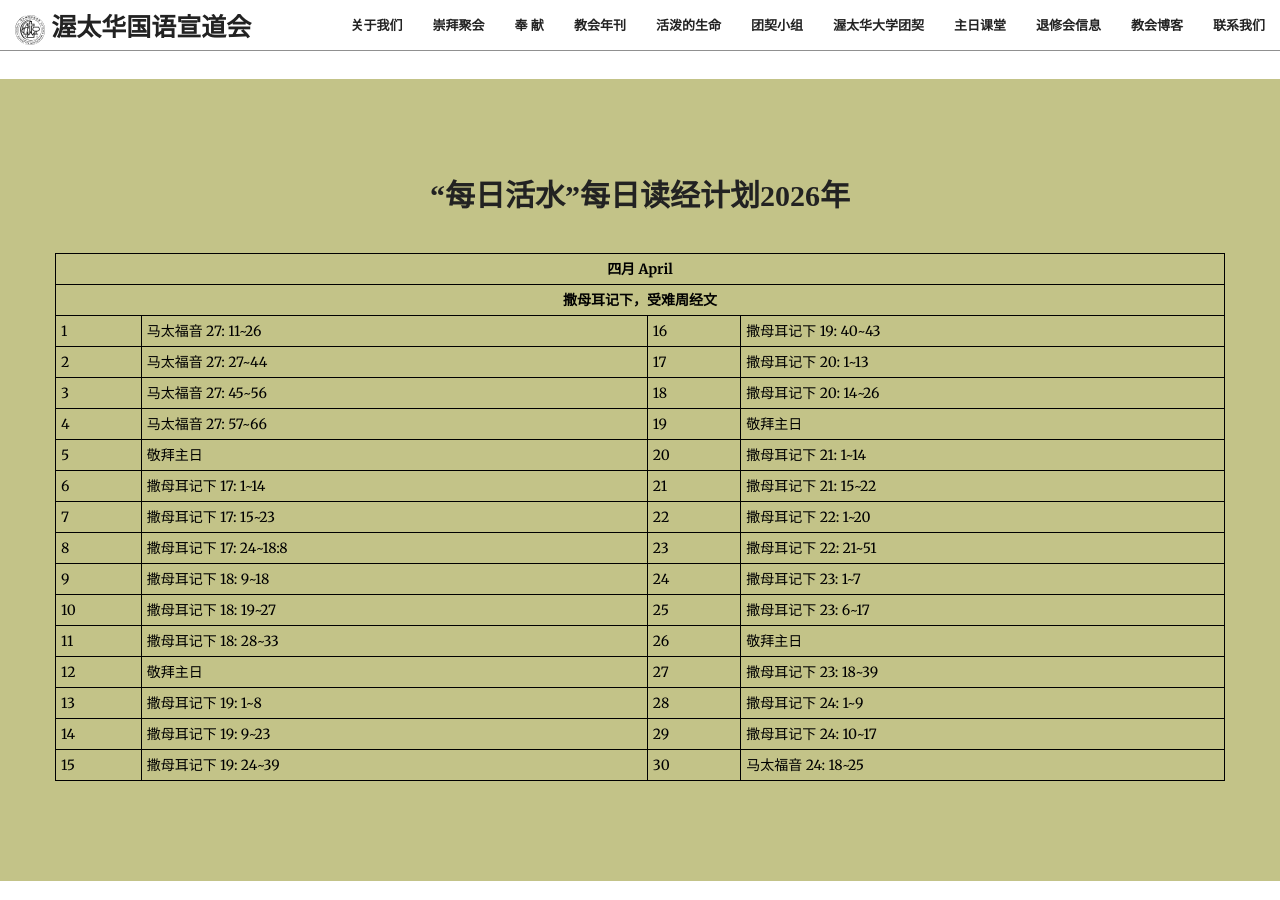
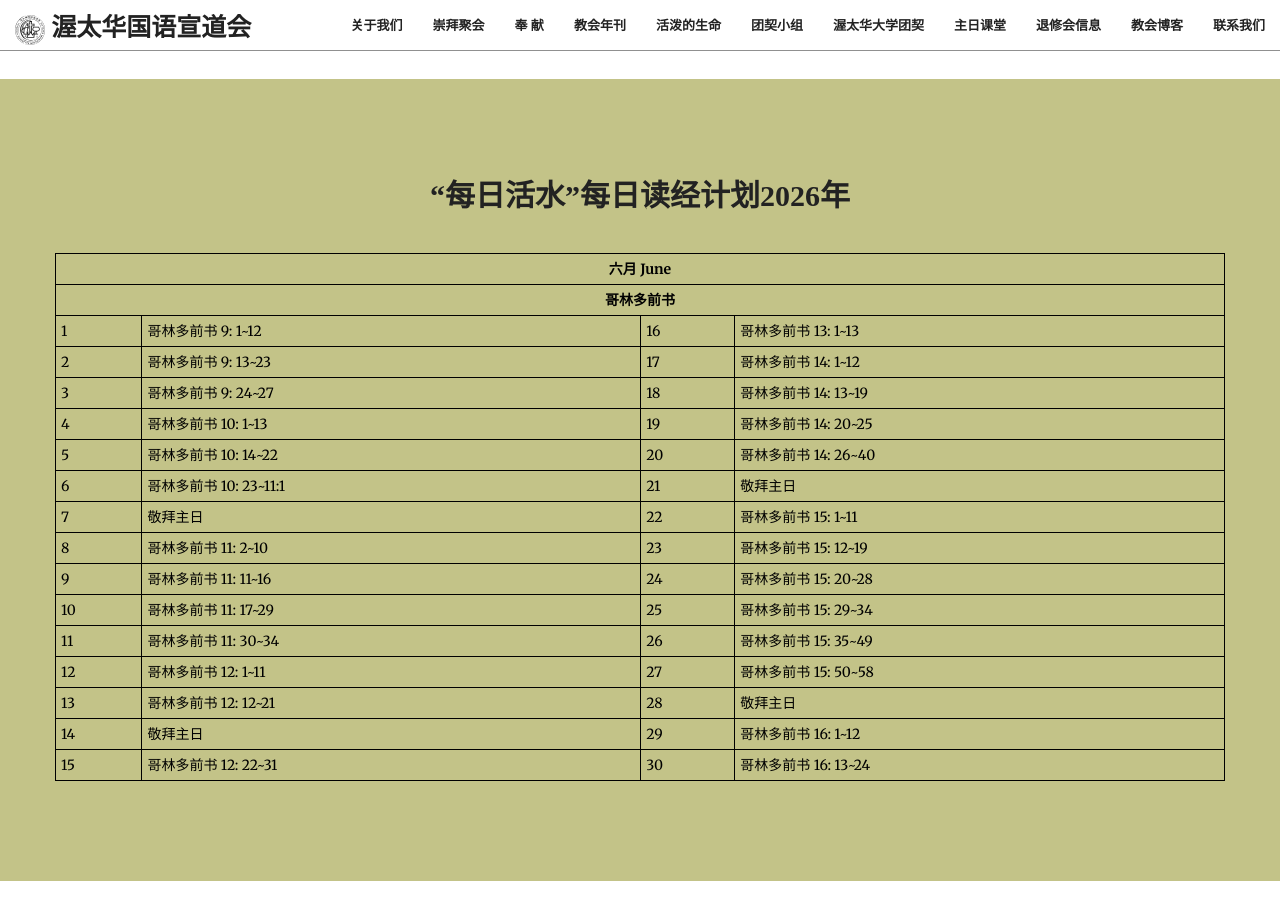
Before and after one commit to JonasYow/ottawaomac, a Jekyll site: the page built from index.html, in a window 1280 px wide and 900 px high, scrolled down 2563 px. Built offline with Jekyll 4.4.1, drawn with Linux system fonts in a browser that asks for light colours; some web fonts are replaced.

Commit message:
Update content for May 2026

```diff
--- a/_includes/dailylivingwater.html
+++ b/_includes/dailylivingwater.html
@@ -1,4 +1,4 @@
-<section id="livingwater-april" class="bg-primary">
+<section id="livingwater-june" class="bg-primary">
   <div class="container">
     <div class="row">
       <div class="col-lg-12 text-center">
@@ -8,27 +8,27 @@
 
       <table style="width:100%">
         <tr>
-          <th colspan="4" class="text-center">四月 April</th>
+          <th colspan="4" class="text-center">六月 June</th>
         </tr>
         <tr>
-          <th colspan="4" class="text-center">撒母耳记下，受难周经文</th>
+          <th colspan="4" class="text-center">哥林多前书</th>
         </tr>
 
-        <tr><td>1</td><td>马太福音 27: 11~26</td><td>16</td><td>撒母耳记下 19: 40~43</td></tr>
-        <tr><td>2</td><td>马太福音 27: 27~44</td><td>17</td><td>撒母耳记下 20: 1~13</td></tr>
-        <tr><td>3</td><td>马太福音 27: 45~56</td><td>18</td><td>撒母耳记下 20: 14~26</td></tr>
-        <tr><td>4</td><td>马太福音 27: 57~66</td><td>19</td><td>敬拜主日</td></tr>
-        <tr><td>5</td><td>敬拜主日</td><td>20</td><td>撒母耳记下 21: 1~14</td></tr>
-        <tr><td>6</td><td>撒母耳记下 17: 1~14</td><td>21</td><td>撒母耳记下 21: 15~22</td></tr>
-        <tr><td>7</td><td>撒母耳记下 17: 15~23</td><td>22</td><td>撒母耳记下 22: 1~20</td></tr>
-        <tr><td>8</td><td>撒母耳记下 17: 24~18:8</td><td>23</td><td>撒母耳记下 22: 21~51</td></tr>
-        <tr><td>9</td><td>撒母耳记下 18: 9~18</td><td>24</td><td>撒母耳记下 23: 1~7</td></tr>
-        <tr><td>10</td><td>撒母耳记下 18: 19~27</td><td>25</td><td>撒母耳记下 23: 6~17</td></tr>
-        <tr><td>11</td><td>撒母耳记下 18: 28~33</td><td>26</td><td>敬拜主日</td></tr>
-        <tr><td>12</td><td>敬拜主日</td><td>27</td><td>撒母耳记下 23: 18~39</td></tr>
-        <tr><td>13</td><td>撒母耳记下 19: 1~8</td><td>28</td><td>撒母耳记下 24: 1~9</td></tr>
-        <tr><td>14</td><td>撒母耳记下 19: 9~23</td><td>29</td><td>撒母耳记下 24: 10~17</td></tr>
-        <tr><td>15</td><td>撒母耳记下 19: 24~39</td><td>30</td><td>马太福音 24: 18~25</td></tr>
+        <tr><td>1</td><td>哥林多前书 9: 1~12</td><td>16</td><td>哥林多前书 13: 1~13</td></tr>
+        <tr><td>2</td><td>哥林多前书 9: 13~23</td><td>17</td><td>哥林多前书 14: 1~12</td></tr>
+        <tr><td>3</td><td>哥林多前书 9: 24~27</td><td>18</td><td>哥林多前书 14: 13~19</td></tr>
+        <tr><td>4</td><td>哥林多前书 10: 1~13</td><td>19</td><td>哥林多前书 14: 20~25</td></tr>
+        <tr><td>5</td><td>哥林多前书 10: 14~22</td><td>20</td><td>哥林多前书 14: 26~40</td></tr>
+        <tr><td>6</td><td>哥林多前书 10: 23~11:1</td><td>21</td><td>敬拜主日</td></tr>
+        <tr><td>7</td><td>敬拜主日</td><td>22</td><td>哥林多前书 15: 1~11</td></tr>
+        <tr><td>8</td><td>哥林多前书 11: 2~10</td><td>23</td><td>哥林多前书 15: 12~19</td></tr>
+        <tr><td>9</td><td>哥林多前书 11: 11~16</td><td>24</td><td>哥林多前书 15: 20~28</td></tr>
+        <tr><td>10</td><td>哥林多前书 11: 17~29</td><td>25</td><td>哥林多前书 15: 29~34</td></tr>
+        <tr><td>11</td><td>哥林多前书 11: 30~34</td><td>26</td><td>哥林多前书 15: 35~49</td></tr>
+        <tr><td>12</td><td>哥林多前书 12: 1~11</td><td>27</td><td>哥林多前书 15: 50~58</td></tr>
+        <tr><td>13</td><td>哥林多前书 12: 12~21</td><td>28</td><td>敬拜主日</td></tr>
+        <tr><td>14</td><td>敬拜主日</td><td>29</td><td>哥林多前书 16: 1~12</td></tr>
+        <tr><td>15</td><td>哥林多前书 12: 22~31</td><td>30</td><td>哥林多前书 16: 13~24</td></tr>
       </table>
     </div>
   </div>
```
